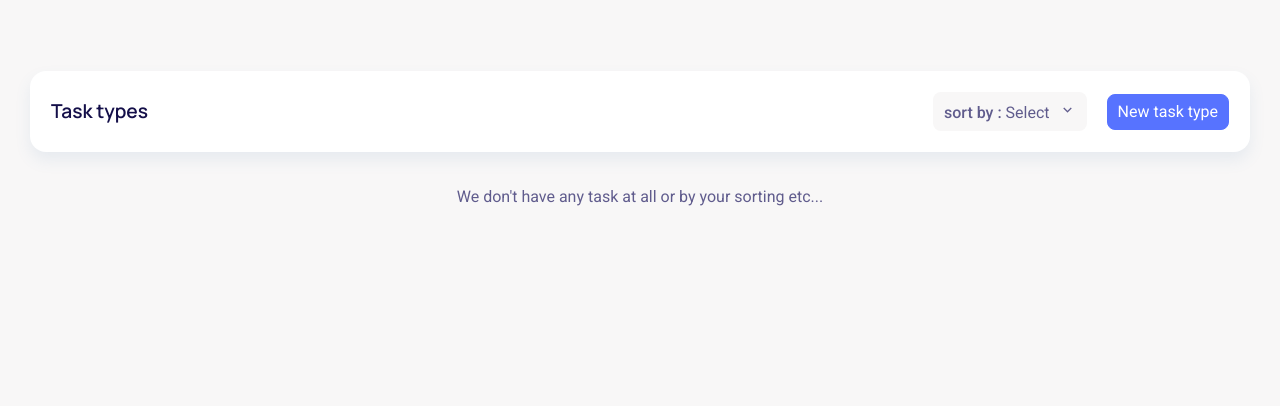
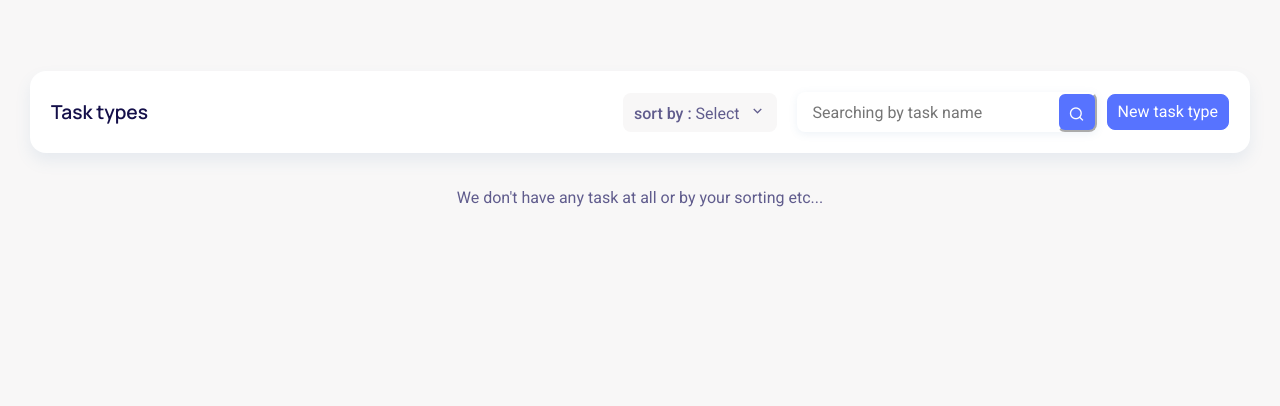
Before and after one commit to AntonShpakovych/task-manager-service, a Django app: page /tasks/task-types/ in a window 1280 px wide. Shown: the part 29-435 px from the top of the page. Run offline with Django 4.2, Linux system fonts and the light colour scheme; the visitor is signed in with stand-in values (Sample User, id 1); data that the repository does not hold is empty; some libraries are stand-ins or nearby versions.

Commit message:
Added filter for Task types, also change max_length for task type name

```diff
--- a/task_manager/forms.py
+++ b/task_manager/forms.py
@@ -10,7 +10,7 @@ from task_manager.models import Task, TaskType
 
 class TaskNameSearchForm(forms.Form):
     name = forms.CharField(
-        max_length=255,
+        max_length=25,
         required=False,
         label="",
         widget=forms.TextInput(
@@ -19,6 +19,15 @@ class TaskNameSearchForm(forms.Form):
             }
         )
     )
+
+
+class TaskTypeNameSearchForm(forms.ModelForm):
+    class Meta:
+        model = TaskType
+        fields = "__all__"
+        widgets = {
+            "name": forms.TextInput(attrs={'class': 'text search-input', 'placeholder': 'Searching by task name'})
+        }
 
 
 class TaskFormCreate(forms.ModelForm):
--- a/task_manager/models.py
+++ b/task_manager/models.py
@@ -26,7 +26,7 @@ class Employee(AbstractUser):
 
 
 class TaskType(models.Model):
-    name = models.CharField(max_length=50, unique=True)
+    name = models.CharField(max_length=10, unique=True)
 
     def __str__(self) -> str:
         return self.name
--- a/task_manager/views.py
+++ b/task_manager/views.py
@@ -4,7 +4,7 @@ from django.urls import reverse_lazy
 from django.views import generic
 
 from task_manager.models import Task, TaskType
-from task_manager.forms import TaskFormCreate, TaskFormUpdate, TaskNameSearchForm
+from task_manager.forms import TaskFormCreate, TaskFormUpdate, TaskNameSearchForm, TaskTypeNameSearchForm
 from task_manager.services.task_query_service import TaskQueryService
 from task_manager.services.task_type_query_service import TaskTypeQueryService
 
@@ -68,8 +68,25 @@ class TaskTypeListView(LoginRequiredMixin, generic.ListView):
     context_object_name = "task_type_list"
     paginate_by = 5
 
+    def get_context_data(self, *, object_list=None, **kwargs):
+        context = super().get_context_data(**kwargs)
+
+        name = self.request.GET.get("name", "")
+        context["search_form"] = TaskTypeNameSearchForm(
+            initial={"name": name}
+        )
+
+        return context
+
     def get_queryset(self):
         self.queryset = TaskType.objects.annotate(task_count=Count("tasks"))
+
+        form = TaskTypeNameSearchForm(self.request.GET)
+
+        if form.is_valid():
+            return self.queryset.filter(
+                name__icontains=form.cleaned_data["name"]
+            )
 
         option = self.request.GET.get("sort")
 
--- a/templates/task_manager/task_type_list.html
+++ b/templates/task_manager/task_type_list.html
@@ -16,6 +16,12 @@
                     <a class="dropdown-item" href="?sort=quantity_task_desc"><i class="ri-attachment-line mr-2"></i>Quantity task: Highest to Lowest</a>
                     <a class="dropdown-item" href="?sort=quantity_task_asc"><i class="ri-attachment-line mr-2"></i>Quantity task: Lowest to Highest</a>
                   </div>
+              </div>
+              <div class="iq-search-bar device-search" style="padding-right: 10px">
+                <form action="" class="searchbox" method="get" novalidate>
+                    {{ search_form.name }}
+                    <button class="search-link"><i class="ri-search-line"></i></button>
+                </form>
               </div>
               <a href="{% url 'task-manager:task-type-create' %}" class="btn btn-primary">New task type</a>
             </div>
```
Also changed, not shown: task_manager/migrations/0005_alter_tasktype_name.py (added).
